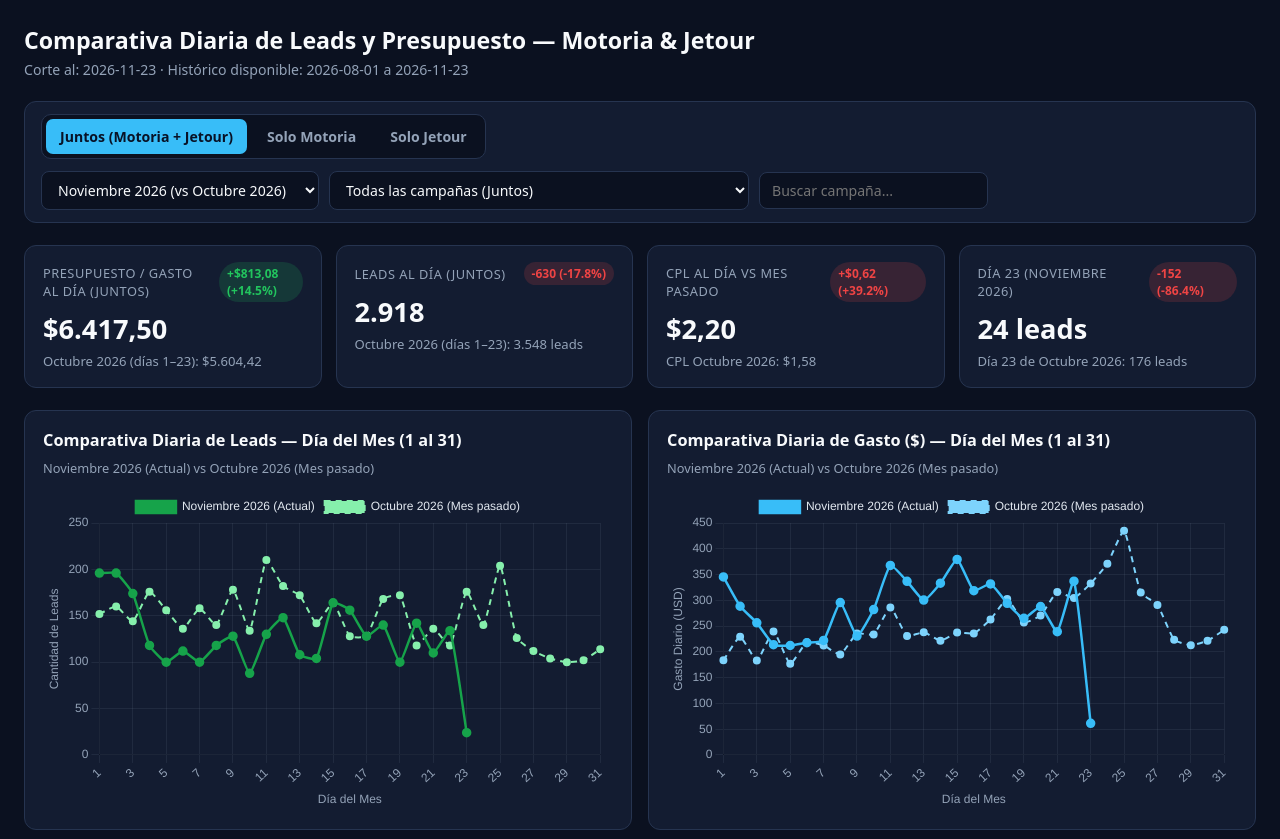
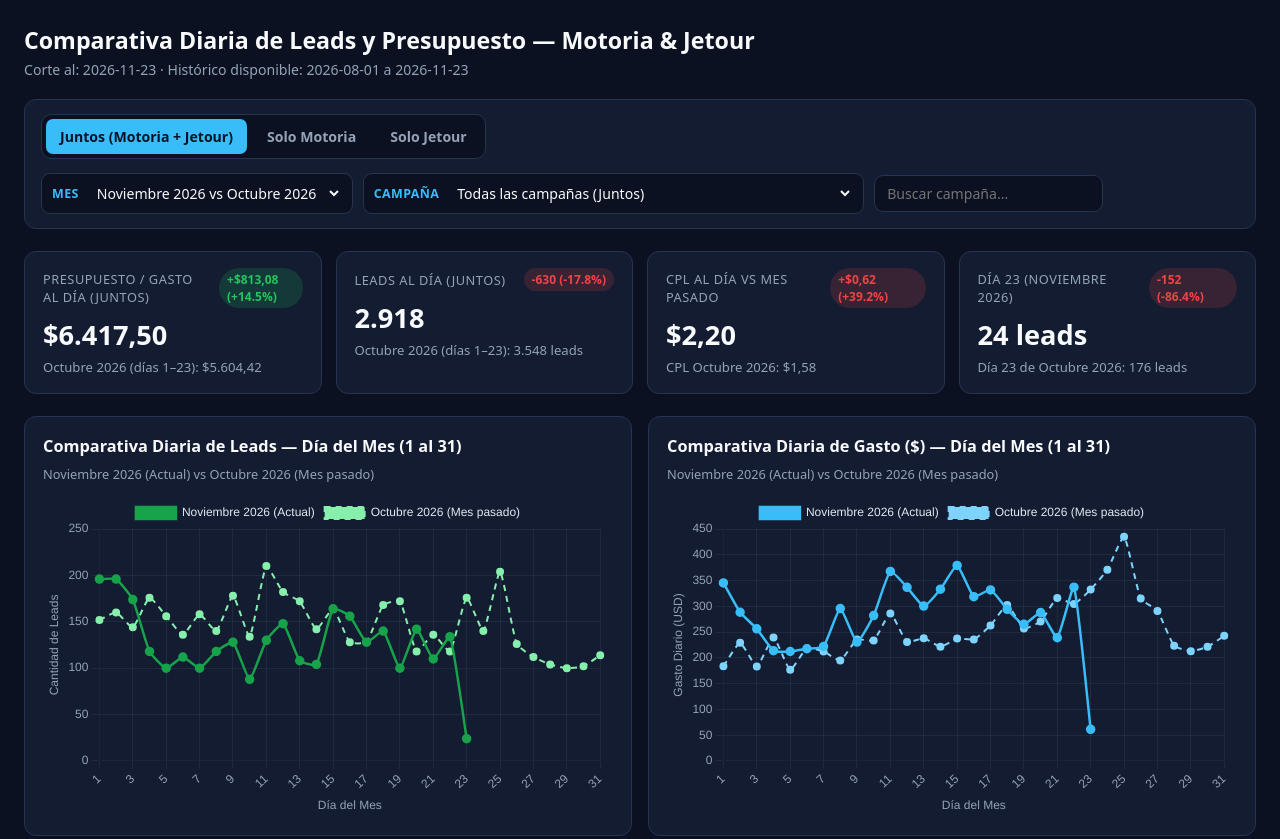
Before and after one commit to Nathylanding/motoria-dashboard, a plain HTML site: page index.html in a window 1280 px wide. Shown: the top 839 px of the page. Drawn offline with nearby package versions, Linux system fonts and the light colour scheme.

Commit message:
Update index.html

```diff
--- a/index.html
+++ b/index.html
@@ -25,16 +25,16 @@
 
     header {
       display: flex; flex-wrap: wrap; justify-content: space-between;
-      align-items: center; gap: 16px; margin-bottom: 22px;
+      align-items: center; gap: 16px; margin-bottom: 20px;
     }
     header h1 { font-size: 1.45rem; font-weight: 700; }
     header p { color: var(--muted); font-size: 0.88rem; margin-top: 4px; }
 
     .toolbar {
       display: flex; flex-wrap: wrap; justify-content: space-between;
-      align-items: center; gap: 12px; margin-bottom: 22px;
+      align-items: center; gap: 14px; margin-bottom: 22px;
       background: var(--card); border: 1px solid var(--border);
-      padding: 12px 16px; border-radius: 12px;
+      padding: 14px 16px; border-radius: 12px;
     }
     .scope-group {
       display: flex; gap: 6px; background: var(--bg);
@@ -49,9 +49,23 @@
     .scope-btn.active { background: var(--accent); color: #081226; }
 
     .filters { display: flex; flex-wrap: wrap; gap: 10px; align-items: center; }
+    .filter-box {
+      display: flex; align-items: center; gap: 8px;
+      background: var(--bg); border: 1px solid var(--border);
+      padding: 4px 10px; border-radius: 9px;
+    }
+    .filter-box label {
+      font-size: 0.78rem; font-weight: 700; color: var(--accent);
+      text-transform: uppercase; letter-spacing: 0.03em;
+    }
     select, input {
-      background: var(--bg); color: var(--text); border: 1px solid var(--border);
-      padding: 8px 12px; border-radius: 8px; font-size: 0.88rem;
+      background: transparent; color: var(--text); border: none;
+      padding: 5px 6px; font-size: 0.88rem; outline: none;
+    }
+    select option { background: var(--card); color: var(--text); }
+    .search-box {
+      background: var(--bg); border: 1px solid var(--border);
+      padding: 8px 12px; border-radius: 9px; font-size: 0.88rem; min-width: 190px;
     }
 
     .kpis {
@@ -127,11 +141,19 @@
       </div>
 
       <div class="filters">
-        <select id="month-filter" title="Seleccionar mes a comparar"></select>
-        <select id="campaign-filter">
-          <option value="ALL">Todas las campañas</option>
-        </select>
-        <input id="search-input" type="text" placeholder="Buscar campaña..." />
+        <div class="filter-box">
+          <label for="month-filter">Mes</label>
+          <select id="month-filter"></select>
+        </div>
+
+        <div class="filter-box">
+          <label for="campaign-filter">Campaña</label>
+          <select id="campaign-filter">
+            <option value="ALL">Todas las campañas</option>
+          </select>
+        </div>
+
+        <input id="search-input" class="search-box" type="text" placeholder="Buscar campaña..." />
       </div>
     </div>
 
@@ -261,7 +283,6 @@
 
     function populateMonthFilter() {
       const sel = document.getElementById("month-filter");
-      // Meses desde septiembre en adelante (agosto queda como base comparativa)
       const months = [...new Set(
         RAW.serie_diaria_leads
           .map(r => r.fecha.slice(0, 7))
@@ -270,11 +291,11 @@
 
       sel.innerHTML = months.map(ym => {
         const prevYm = getPrevMonthYM(ym);
-        return `<option value="${ym}">${labelMonth(ym)} (vs ${labelMonth(prevYm)})</option>`;
+        return `<option value="${ym}">${labelMonth(ym)} vs ${labelMonth(prevYm)}</option>`;
       }).join("");
 
       if (months.length > 0) {
-        sel.value = months[months.length - 1]; // Selecciona el mes más reciente por defecto
+        sel.value = months[months.length - 1];
       }
     }
 
@@ -322,7 +343,6 @@
       });
 
       const curDays = Object.keys(curMap).map(Number);
-      // Si es el mes en curso, corta hasta el último día con datos; si es mes cerrado, toma hasta el último día del mes
       const refLatestYM = RAW.metadata.fecha_referencia.slice(0, 7);
       const refLatestDay = Number(RAW.metadata.fecha_referencia.slice(8, 10));
       const cutoffDay = (selectedYM === refLatestYM)
@@ -336,7 +356,6 @@
       const curSpendArr = days.map(d => (d <= cutoffDay && curMap[d] !== undefined) ? curMap[d].spend : null);
       const prevSpendArr = days.map(d => (prevMap[d] !== undefined) ? prevMap[d].spend : null);
 
-      // Acumulado al día (1..cutoffDay) vs mismo tramo del mes pasado
       let mtdLeadsCur = 0, mtdLeadsPrev = 0, mtdSpendCur = 0, mtdSpendPrev = 0;
       for (let d = 1; d <= cutoffDay; d++) {
         if (curMap[d]) { mtdLeadsCur += curMap[d].leads; mtdSpendCur += curMap[d].spend; }
```
